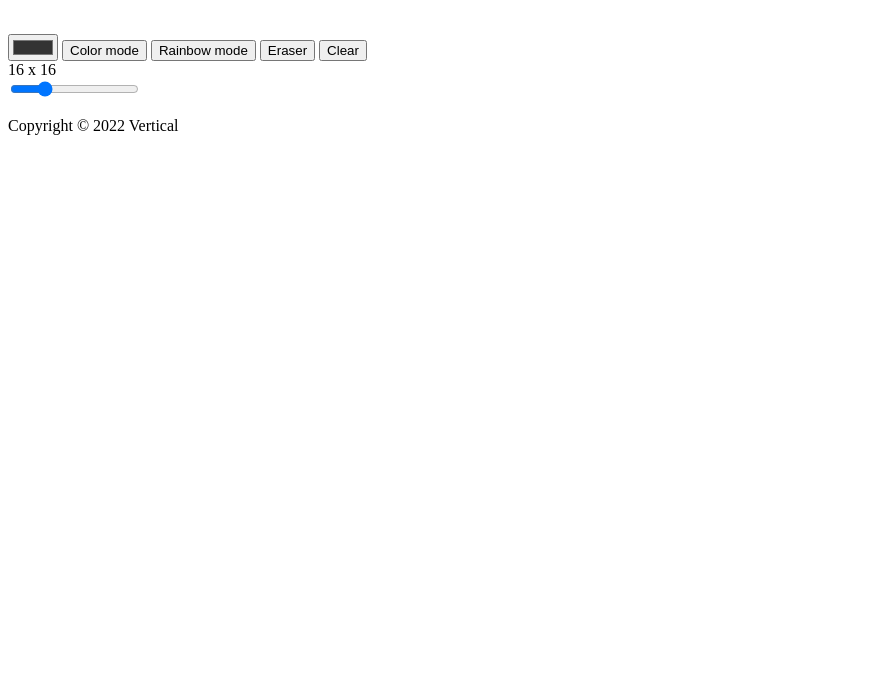
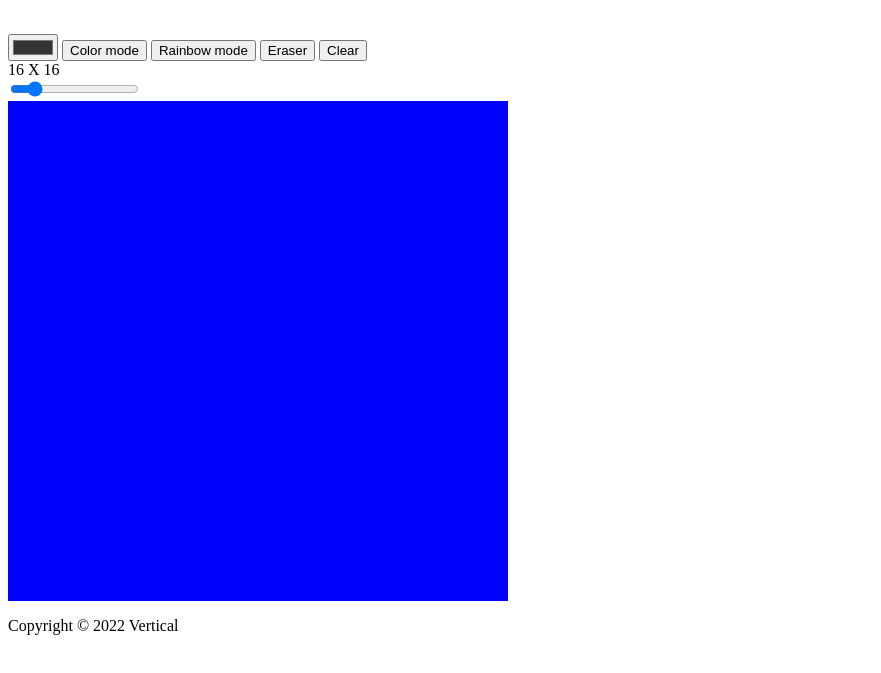
Before and after one commit to VeticaL/Etch-a-Sketch, a plain HTML site: page index.html in a window 1280 px wide. Shown: the part 117-790 px from the top of the page, without its empty margins (0-881 px from the left). Drawn offline with Linux system fonts and the light colour scheme.

Commit message:
added grid-container

```diff
--- a/index.html
+++ b/index.html
@@ -17,11 +17,9 @@
         <button id="eraserBtn">Eraser</button>
         <button id="clearBtn">Clear</button>
         <div id="sizeValue" class="size-value">16 x 16</div>
-        <input id="sizeSlider" type="range" value="16" min="1" max="64" />
+        <input id="sizeSlider" type="range" value="16" min="1" max="100"/>
       </div>
-      <div id="grid">
-        <div id="container"></div>
-      </div>
+      <div id="grid-container"></div>
     </main>
     <footer>
       <p>
--- a/script.js
+++ b/script.js
@@ -1,8 +1,29 @@
-let container = document.getElementsById("container");
-let grid = document.getElementsById("grid");
-let size = 16;
+const container = document.getElementById("grid-container");
+const colorPicker = document.getElementById("colorPicker");
+const colorBtn = document.getElementById("colorBtn");
+const rainbowBtn = document.getElementById("rainbowBtn");
+const eraserBtn = document.getElementById("eraserBtn");
+const clearBtn = document.getElementById("clearBtn");
+const sizeValue = document.getElementById("sizeValue");
+const sizeSlider = document.getElementById("sizeSlider");
 
-function makegrid() {
-  let cell = document.createElement("div").id("cell");
-  container.appendChild(cell);
+function makegrid(size) {
+  container.style.gridTemplateColumns = `repeat(${size}, 1fr)`;
+  container.style.gridTemplateRows = `repeat(${size}, 1fr)`;
+  for (let i = 0; i < size * size; i++) {
+    let grid = document.createElement("div");
+    grid.classList.add("grid-container");
+    container.appendChild(grid);
+    grid.style.backgroundColor = "blue";
+  }
 }
+
+makegrid(16)
+
+function changeSize() {
+ let newSize = sizeSlider.value;
+ sizeValue.innerHTML = `${newSize} X ${newSize}`;
+ console.log(newSize)
+}
+
+changeSize()
--- a/style.css
+++ b/style.css
@@ -3,3 +3,9 @@ h1 {
   font-family:'Segoe UI', Tahoma, Geneva, Verdana, sans-serif;
   text-align: center;
 }
+
+#grid-container {
+  display: grid;
+  width: 500px;
+  height: 500px;
+}
```
